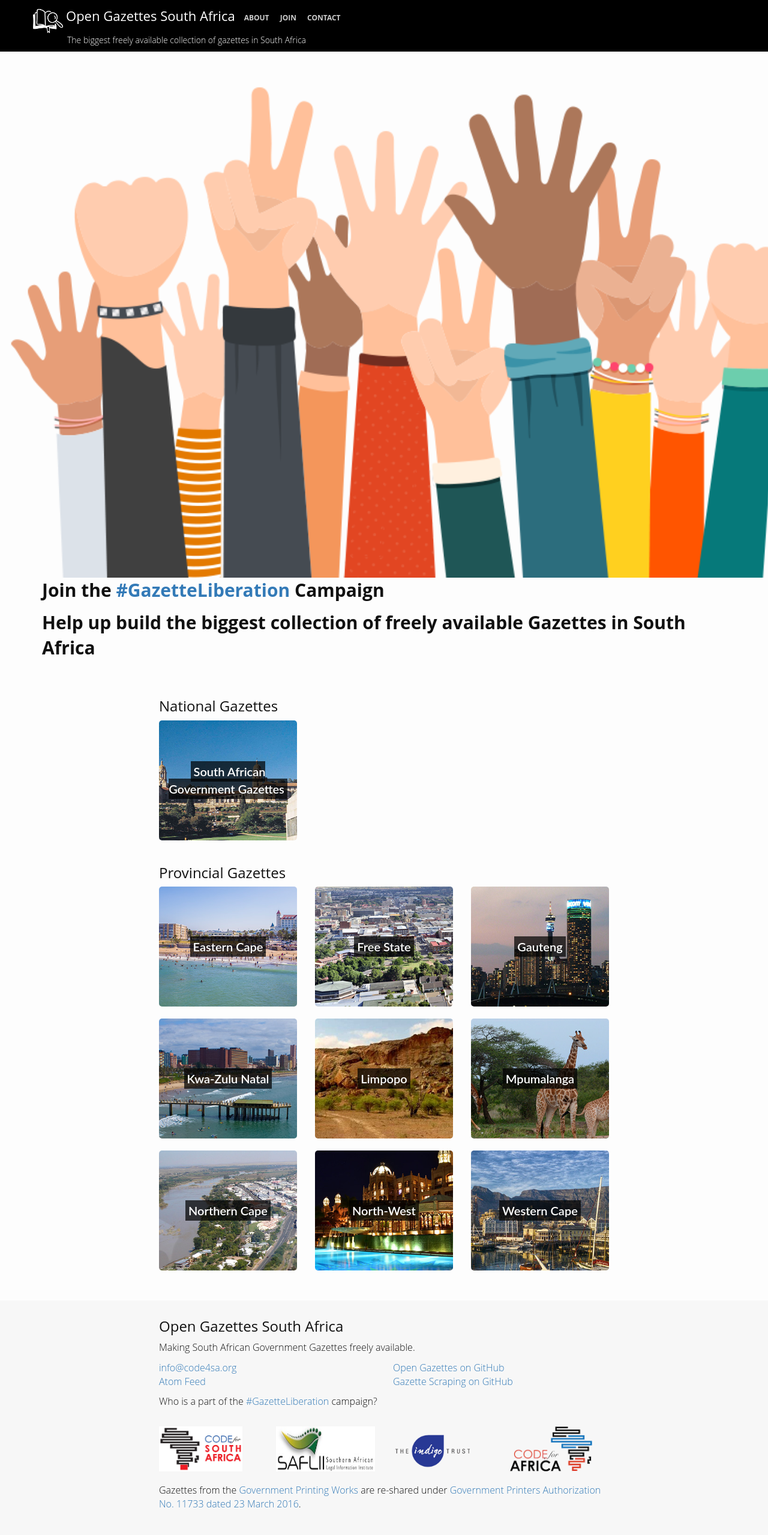
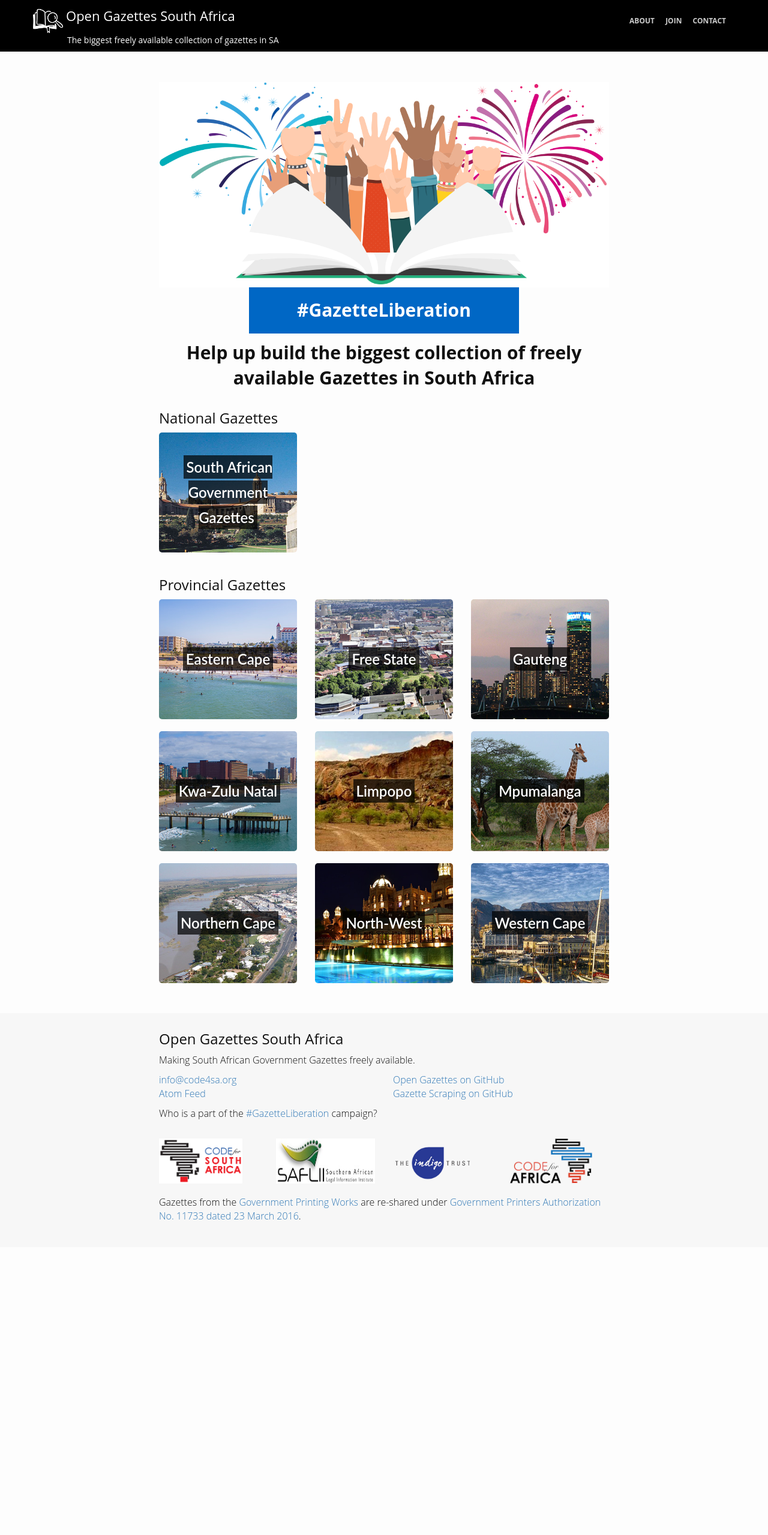
Before and after one commit to OpenUpSA/opengazettes, a Jekyll site: the page built from index.html, in a window 1280 px wide. Shown: the whole page at 60% size. Built offline with Jekyll 4.4.1, drawn with Linux system fonts in a browser that asks for light colours; after the commit the page ends 2079 px from its top, so only the background shows below that.

Commit message:
add media queries for body content, use relative links, fix button border, create about and contact

```diff
--- a/_includes/footer.html
+++ b/_includes/footer.html
@@ -37,6 +37,9 @@
           <div class="col-sm-3 text-center">
             <a href="https://codeforafrica.org/"><img src="{{ "/img/codeforafrica_logo.png" | prepend: site.baseurl }}" class="code4africa logo img-responsive" alt="Code for Africa"></a>
           </div>
+          <!--<div class="col-sm-3 text-center">
+            <a href="#"><img src="{{ "/img/" | prepend: site.baseurl }}" class="codebridge logo img-responsive" alt="Codebridge"></a>
+          </div>-->
 
         </div>
 
--- a/_includes/header.html
+++ b/_includes/header.html
@@ -4,20 +4,26 @@
 
     <div class="row">
         <div class="img-ico">
-            <img src="/img/icon-openbook.png" width="50px" style="float:left;margin-right:5px;" />
-            <a class="navbar-brand" href="{{ site.baseurl }}/">{{ site.title }}</a>
+
+            <div class="title-wrap">
+                <img src="/img/icon-openbook.png" width="50px" />
+                <a class="navbar-brand" href="{{ site.baseurl }}/">{{ site.title }}</a>
+            </div>
+
             <div class="navlist">
                 <ul>
-                  <a href="#"><li>About</li></a>
-                  <a href="http://opengazettes.org.za/join"><li>Join</li></a>
-                  <a href="#"><li>Contact</li></a>
+                  <a href="/about"><li>About</li></a>
+                  <a href="join"><li>Join</li></a>
+                  <a href="contact"><li>Contact</li></a>
                 </ul>
             </div>
+
         </div>
 
-            <div class="row byline">
-                <p>The biggest freely available collection of gazettes in South Africa</p>
-            </div>
+        <div class="row byline">
+            <p>The biggest freely available collection of gazettes in SA</p>
+        </div>
+
     </div>
 
     </div>
@@ -26,23 +32,4 @@
     </div>
   </nav>
 
-
-  <!--<div class="container">
-      <div class="row">
-
-        <div class="col-md-4 box-byline">
-            <p>Gazettes liberated from 2000 to 2016</p>
-        </div>
-
-        <div class="col-md-4 counter">
-            <p><span class="box-num">3</span><span class="box-num">5</span><span class="box-num">0</span><span class="box-num">0</span></p>
-        </div>
-
-        <div class="col-md-4 liberate">
-            <a href="#"><button name="button">Liberate your gazettes</button></a>
-        </div>
-
-      </div>
-  </div>-->
-
 </header>
--- a/_includes/introduction.html
+++ b/_includes/introduction.html
@@ -1,12 +1,13 @@
 <div class="introduction">
-		<div class="container">
-				<div class="banner">
-					<img src="/img/banner_2.jpg" />
-					<p>Join the <span class="highlight"><a href="#">#GazetteLiberation
-					</a>Campaign</span></p>
-					<p>Help up build the biggest collection of freely available Gazettes in South Africa</p>
-				</div>
+		<div class="container col-md-8 col-md-offset-2">
+		<div class="img-center">
+			<div class="banner">
+				<img src="/img/banner_5.png" style="width:100%;" />
+				<a href="/join"><p class="join-title">#GazetteLiberation</p></a>
+				<p>Help up build the biggest collection of freely available Gazettes in South Africa</p>
+			</div>
 		</div>
+	</div>
 </div>
 
 <div class="gazettes_nav">
@@ -15,7 +16,7 @@
 	<h2>National Gazettes</h2>
 	<div>
 		<div class="row">
-			<div class="col-md-4"><a class="btn_p" href="http://opengazettes.org.za/gazettes/ZA/"><button class="gazettes_nav_btn btn_nat" name="button"><span class="btn_text">South African Government Gazettes</span></button></a></div>
+			<div class="col-md-4"><a class="btn_p" href="/gazettes/ZA/"><button class="gazettes_nav_btn btn_nat" name="button"><span class="btn_text">South African Government Gazettes</span></button></a></div>
 		</div>
 	</div>
 </div>
@@ -23,19 +24,19 @@
 <div class="container col-md-8 col-md-offset-2">
 	<h2>Provincial Gazettes</h2>
 		<div class="row">
-			<div class="col-md-4"><a class="btn_p" href="http://opengazettes.org.za/gazettes/ZA-EC/"><button class="gazettes_nav_btn btn_ec" name="button"><span class="btn_text">Eastern Cape</span></button></a></div>
-			<div class="col-md-4"><a class="btn_p" href="http://opengazettes.org.za/gazettes/ZA-FS/"><button class="gazettes_nav_btn btn_fs" name="button"><span class="btn_text">Free State</span></button></a></div>
-			<div class="col-md-4"><a class="btn_p" href="http://opengazettes.org.za/gazettes/ZA-GT/"><button class="gazettes_nav_btn btn_gt" name="button"><span class="btn_text">Gauteng</span></button></a></div>
+			<div class="col-md-4"><a class="btn_p" href="/gazettes/ZA-EC/"><button class="gazettes_nav_btn btn_ec" name="button"><span class="btn_text">Eastern Cape</span></button></a></div>
+			<div class="col-md-4"><a class="btn_p" href="/gazettes/ZA-FS/"><button class="gazettes_nav_btn btn_fs" name="button"><span class="btn_text">Free State</span></button></a></div>
+			<div class="col-md-4"><a class="btn_p" href="/gazettes/ZA-GT/"><button class="gazettes_nav_btn btn_gt" name="button"><span class="btn_text">Gauteng</span></button></a></div>
 		</div>
 		<div class="row">
-			<div class="col-md-4"><a class="btn_p" href="http://opengazettes.org.za/gazettes/ZA-NL/"><button class="gazettes_nav_btn btn_kzn" name="button"><span class="btn_text">Kwa-Zulu Natal</span></button></a></div>
-			<div class="col-md-4"><a class="btn_p" href="http://opengazettes.org.za/gazettes/ZA-LP/"><button class="gazettes_nav_btn btn_lim" name="button"><span class="btn_text">Limpopo</span></button></a></div>
-			<div class="col-md-4"><a class="btn_p" href="http://opengazettes.org.za/gazettes/ZA-MP/"><button class="gazettes_nav_btn btn_mp" name="button"><span class="btn_text">Mpumalanga</span></button></a></div>
+			<div class="col-md-4"><a class="btn_p" href="/gazettes/ZA-NL/"><button class="gazettes_nav_btn btn_kzn" name="button"><span class="btn_text">Kwa-Zulu Natal</span></button></a></div>
+			<div class="col-md-4"><a class="btn_p" href="/gazettes/ZA-LP/"><button class="gazettes_nav_btn btn_lim" name="button"><span class="btn_text">Limpopo</span></button></a></div>
+			<div class="col-md-4"><a class="btn_p" href="/gazettes/ZA-MP/"><button class="gazettes_nav_btn btn_mp" name="button"><span class="btn_text">Mpumalanga</span></button></a></div>
 		</div>
 		<div class="row">
-			<div class="col-md-4"><a class="btn_p" href="http://opengazettes.org.za/gazettes/ZA-NC/"><button class="gazettes_nav_btn btn_nc" name="button"><span class="btn_text">Northern Cape</span></button></a></div>
-			<div class="col-md-4"><a class="btn_p" href="http://opengazettes.org.za/gazettes/ZA-NW/"><button class="gazettes_nav_btn btn_nw" name="button"><span class="btn_text">North-West</span></button></a></div>
-			<div class="col-md-4"><a class="btn_p" href="http://opengazettes.org.za/gazettes/ZA-WC/"><button class="gazettes_nav_btn btn_wc" name="button"><span class="btn_text">Western Cape</span></button></a></div>
+			<div class="col-md-4"><a class="btn_p" href="/gazettes/ZA-NC/"><button class="gazettes_nav_btn btn_nc" name="button"><span class="btn_text">Northern Cape</span></button></a></div>
+			<div class="col-md-4"><a class="btn_p" href="/gazettes/ZA-NW/"><button class="gazettes_nav_btn btn_nw" name="button"><span class="btn_text">North-West</span></button></a></div>
+			<div class="col-md-4"><a class="btn_p" href="/gazettes/ZA-WC/"><button class="gazettes_nav_btn btn_wc" name="button"><span class="btn_text">Western Cape</span></button></a></div>
 		</div>
 	</div>
 </div>
--- a/_sass/site.scss
+++ b/_sass/site.scss
@@ -10,11 +10,13 @@
     color: #ffffff;
     padding: 10px;
     font-weight:600;
+    border: 2px solid #0067c5;
 }
 
 button:hover {
-    background-color: $grey-color-light;
+    background-color: #fff;
     color: #0067c5;
+    border: 2px solid #0067c5;
 }
 
 .text-standout {
@@ -23,18 +25,27 @@
 }
 
 .site-header {
+
     .navbar {
         background-color: #000000;
     }
+
     .img-ico img {
         padding-top: 9px;
     }
+
+    .title-wrap img {
+        float:left;
+        margin-right:5px;
+    }
+
     .navlist ul {
         list-style-type:none;
-        padding-top: 20px;
         font-weight: 700;
         text-transform: uppercase;
         font-size: 12px;
+        float:right;
+        margin-top:25px;
     }
     .navlist a {
         color: #ccc;
@@ -53,6 +64,7 @@
         line-height: 1em;
         font-size: 14px;
         margin-left: 57px;
+        font-weight: 400;
     }
     .byline p {
         margin-top:-16px;
@@ -104,7 +116,6 @@
             margin-top: 12px;
         }
     }
-
     .cta p {
             margin-top: 30px;
             font-size: 24px;
@@ -116,15 +127,12 @@
     background-color: #f7f7f7;
     margin-top: 30px;
     padding: 30px;
-
     h2 {
         margin-top: 0px;
     }
-
     .logos {
         margin-top: 30px;
     }
-
     .logo {
         width: auto;
         height: 75px;
@@ -154,31 +162,21 @@
 }
 
 .introduction {
-
-    .banner img {
-        width: 117%;
-        margin-left: -60px;
-    }
-
     .banner p {
         font-size: 30px;
         font-weight: 700;
     }
-
     margin-top: 30px;
     margin-bottom: 30px;
-
     .cta a {
         font-weight: 600;
         color: #0067c5;
     }
-
 }
 
 .gazettes_nav {
 
     .gazettes_nav_btn {
-
         background-color: #0067c5;
         border: none;
         color: #ffffff;
@@ -198,8 +196,9 @@
 
     .btn_p {
         color: #ffffff;
-        font-size: 20px;
+        font-size: 24px;
         font-family: 'Lato', sans-seif;
+        line-height: 42px;
     }
 
     .btn_p:hover {
@@ -261,6 +260,9 @@
 .img-center {
     text-align:center;
 }
+.img-center a:hover {
+    text-decoration: none;
+}
 
 .join-title {
     background-color: #0067c5;
@@ -271,10 +273,62 @@
     width: 60%;
     margin-left: auto;
     margin-right: auto;
-    margin-top:-1px;
+    border: 2px solid #0067c5;
+}
+
+.join-title:hover {
+    background-color:#fff;
+    color: #0067c5;
+    border: 2px solid #0067c5;
+}
+.banner a:hover {
+    text-decoration:none;
 }
 
 .join_intro {
     margin-top: 30px;
     margin-bottom: 30px;
 }
+
+@media screen and (max-width: 768px) {
+    .row {
+        margin-left: 0px;
+        margin-right:0px;
+    }
+    .site-header .byline {
+        margin-left: 72px;
+    }
+}
+
+
+@media screen and (max-width: 679px) {
+    .site-header .navlist ul {
+        clear: both;
+        float: none;
+        text-align: center;
+    }
+    .site-header .byline {
+        margin-left: 0px;
+        text-align: center;
+    }
+    .site-header .byline p {
+        margin-top: -47px;
+    }
+    .navbar-brand {
+        float: none;
+        padding: 0px;
+    }
+    .title-wrap {
+        text-align: center;
+    }
+    .site-header .title-wrap img {
+        float:none;
+        margin-right:0px;
+    }
+    .site-header .img-ico img {
+        padding-top: 0px;
+    }
+    .introduction .banner p {
+        font-size: 20px;
+    }
+}
```
Also changed, not shown: about.html (added, +32 -0 lines), contact.html (added, +33 -0 lines), join.html (+11 -3 lines), img/banner_2.jpg (deleted), img/banner_3.jpg (deleted), img/banner_4.png (added), img/banner_5.png (added), 1 other file.
